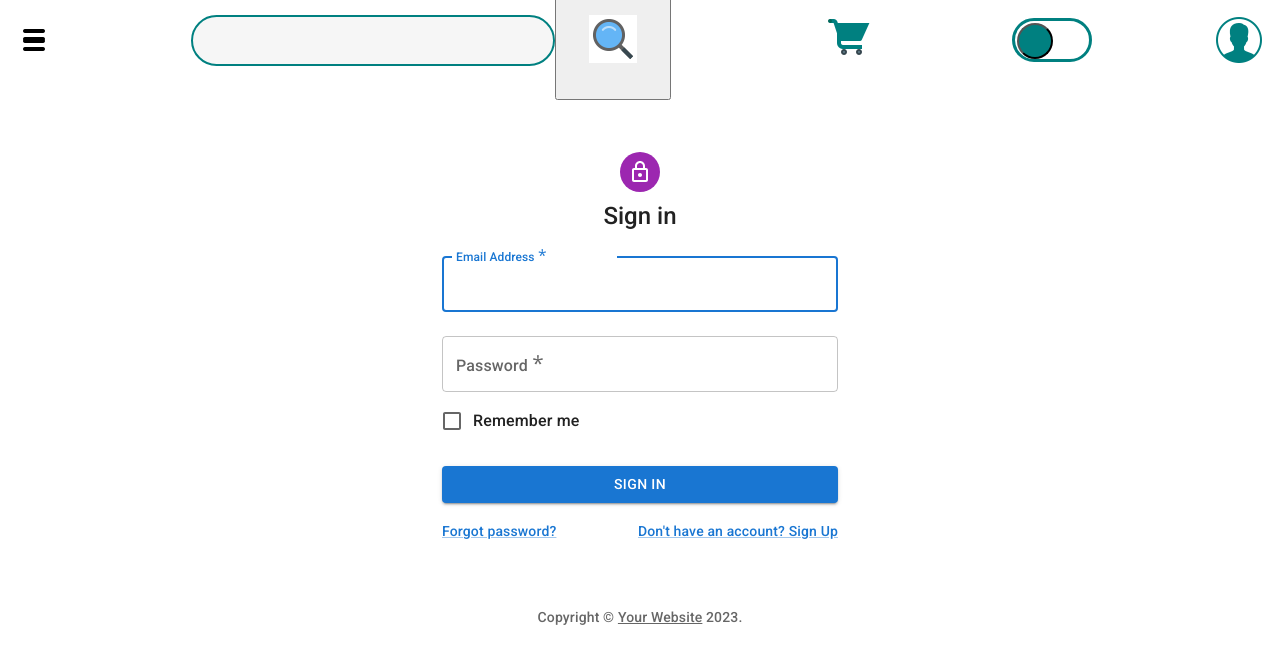
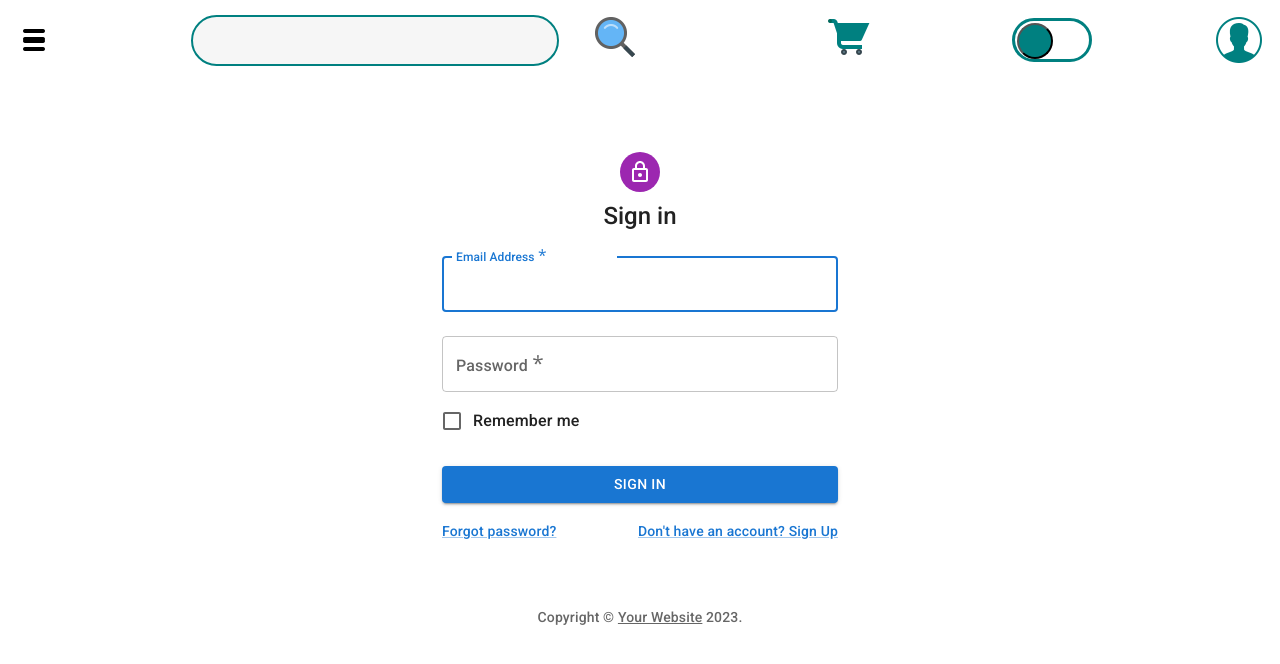
Before and after one commit to Shahvaiz-Ahmed/tmrproject, a React (Create React App) app: page /Sign-in in a window 1280 px wide. Shown: the top 664 px of the page. Built offline with nearby package versions, Linux system fonts and the light colour scheme.

Commit message:
last push of 22 feb

```diff
--- a/src/Components/Navbar.jsx
+++ b/src/Components/Navbar.jsx
@@ -20,7 +20,6 @@ function Navbar(props) {
         setInputValue(event.target.value);
       }
       function handleSubmit(event) {
-        event.preventDefault();
         props.setSearchTerm(inputValue);
       }
     const handleMenu = () => {
@@ -29,10 +28,10 @@ function Navbar(props) {
     return (
         <div className="navbar">
             <img src={hamburger} alt="hamburger" onClick={handleMenu} />
-             <form onSubmit={handleSubmit}  method="get">
+             <form   method="get">
                 <input type="search" name="search" id="search" value={inputValue}
                     onChange={handleInputChange}/>
-                  <button type="submit">    <img src={search} alt="search" /></button>
+                <Link  onClick={handleSubmit} to="/"><img src={search} alt="search" /></Link>
                 </form>
             <Link to="/Check-out"> <img src={cart} alt="cart" /></Link>
             <Toggle />
--- a/src/Components/ProductComponent.jsx
+++ b/src/Components/ProductComponent.jsx
@@ -20,10 +20,6 @@ const rows = [
   createData(31024, '1-2 Weeks', 1000, 9909, 10),
 ];
 
-function createDataTable1(Quantity1, Quantity2, Price, Discount) {
-  return { Quantity1, Quantity2, Price, Discount};
-}
-
 function ProductComponent({itemdata}) {
   return (
     <div className='container'>
@@ -44,7 +40,7 @@ function ProductComponent({itemdata}) {
         </div>
 
         <div className="right">
-          <h1><strong>V1020-204</strong></h1>
+          <h1><strong>{itemdata.map((itemdata)=>(itemdata.ItemNo))}</strong></h1>
           <h3><strong>Color: Black</strong><span></span></h3>
           <h2><span>{itemdata.map((itemdata)=>(itemdata.Description))}</span></h2>
 
```
